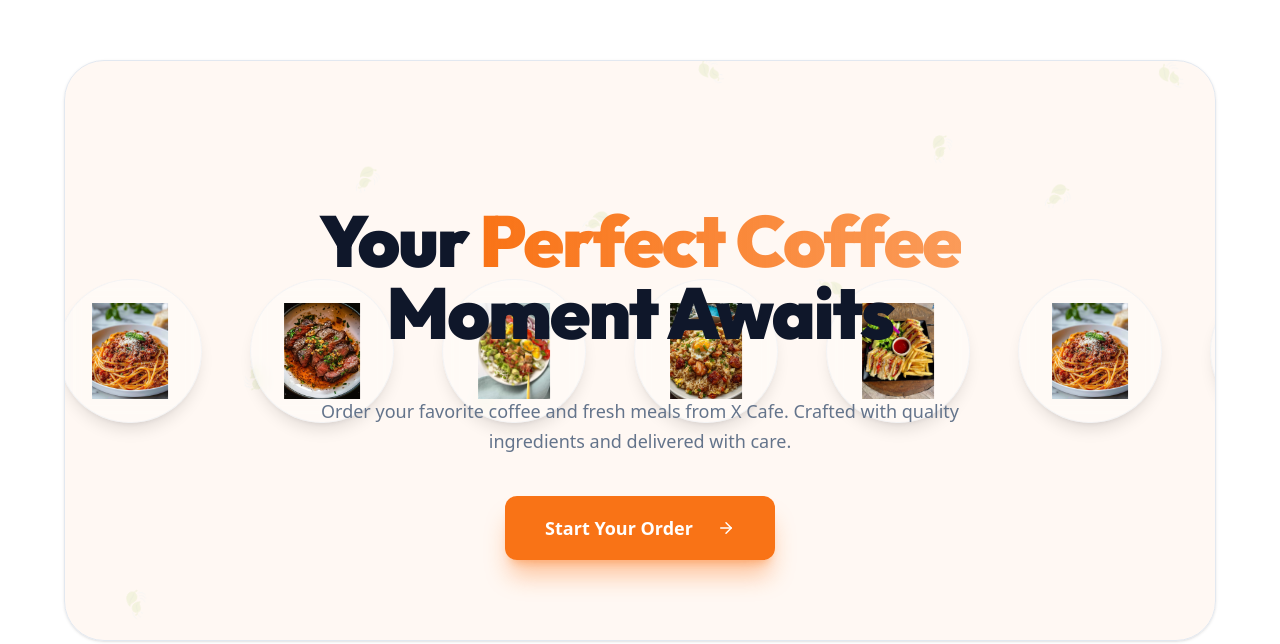
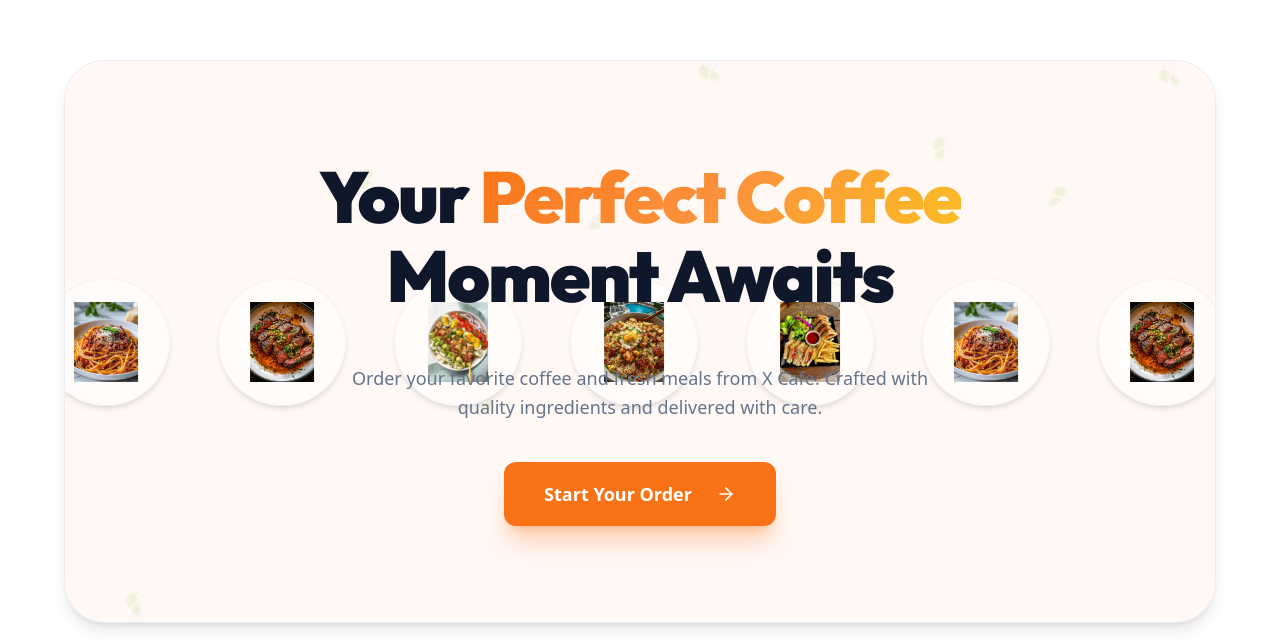
Before and after one commit to Yeabtsega-Tesfaye/x-cafe, a Next.js app: page / in a window 1280 px wide. Shown: the part 5416-6060 px from the top of the page. Built offline with nearby package versions, Linux system fonts and the light colour scheme; no server answers.

Commit message:
feat: changes some codes

```diff
--- a/components/sections/CTA.tsx
+++ b/components/sections/CTA.tsx
@@ -14,37 +14,23 @@ const foodItems = [
 ];
 
 const rainItems = [
-  { left: 5, delay: 0 },
-  { left: 15, delay: 2 },
-  { left: 25, delay: 4 },
-  { left: 35, delay: 1 },
-  { left: 45, delay: 3 },
-  { left: 55, delay: 5 },
-  { left: 65, delay: 1.5 },
-  { left: 75, delay: 3.5 },
-  { left: 85, delay: 2.5 },
-  { left: 95, delay: 4.5 },
+ { left: 5, delay: 0 }, { left: 15, delay: 2 }, { left: 25, delay: 4 },
+ { left: 35, delay: 1 }, { left: 45, delay: 3 }, { left: 55, delay: 5 },
+ { left: 65, delay: 1.5 }, { left: 75, delay: 3.5 }, { left: 85, delay: 2.5 }, { left: 95, delay: 4.5 },
 ];
 
 export default function CTA() {
  return (
-    <section className="px-6 py-24 lg:px-8 bg-background overflow-hidden">
-      <div className="relative mx-auto max-w-7xl overflow-hidden rounded-[2.5rem] border border-border bg-accent/5 px-8 py-20 text-center shadow-sm">
-
-        {/* Falling leaves - background layer */}
-        <div className="absolute inset-0 z-0 pointer-events-none overflow-hidden">
+   <section className="relative overflow-hidden bg-white px-4 py-16 sm:px-6 sm:py-20 lg:px-8 lg:py-24">
+     <div className="relative mx-auto max-w-7xl overflow-hidden rounded-[2rem] border border-border/60 bg-[#FFF8F5] px-6 py-20 text-center shadow-lg sm:rounded-[2.5rem] sm:px-8 sm:py-24">
+       {/* Falling Leaves */}
+       <div className="pointer-events-none absolute inset-0 z-0 overflow-hidden">
          {rainItems.map((item, i) => (
            <motion.div
              key={i}
              className="absolute text-2xl opacity-10"
-              style={{
-                left: `${item.left}%`,
-                top: `-10%`,
-              }}
-              animate={{
-                y: ["-10vh", "110vh"],
-                rotate: [0, 360, 720],
-              }}
+             style={{ left: `${item.left}%`, top: "-10%" }}
+             animate={{ y: ["-10vh", "110vh"], rotate: [0, 360, 720] }}
              transition={{
                duration: 10 + i * 0.8,
                repeat: Infinity,
@@ -57,31 +43,26 @@ export default function CTA() {
          ))}
        </div>
 
-        {/* Horizontal scrolling plates - background layer */}
-        <div className="absolute left-0 right-0 z-0 pointer-events-none" style={{ top: "50%", transform: "translateY(-50%)" }}>
+       {/* Scrolling Food Plates */}
+       <div className="pointer-events-none absolute inset-x-0 top-1/2 z-0 -translate-y-1/2">
          <div className="w-full overflow-hidden py-4">
            <motion.div
-              className="flex gap-12"
-              animate={{
-                x: ["0%", "-50%"],
-              }}
-              transition={{
-                duration: 20,
-                repeat: Infinity,
-                ease: "linear",
-              }}
+             className="flex gap-8 sm:gap-12"
+             animate={{ x: ["0%", "-50%"] }}
+             transition={{ duration: 20, repeat: Infinity, ease: "linear" }}
            >
              {[...foodItems, ...foodItems, ...foodItems].map((item, idx) => (
                <div
                  key={idx}
-                  className="flex-shrink-0 w-36 h-36 rounded-full bg-background/30 backdrop-blur-sm border border-border/40 shadow-lg flex items-center justify-center overflow-hidden"
+                 className="flex h-24 w-24 flex-shrink-0 items-center justify-center overflow-hidden rounded-full border border-border/40 bg-white/50 shadow-md backdrop-blur-sm sm:h-32 sm:w-32"
                >
-                  <div className="relative w-24 h-24">
+                 <div className="relative h-16 w-16 sm:h-20 sm:w-20">
                    <Image
                      src={item.image}
                      alt={item.name}
                      fill
                      className="object-contain"
+                     sizes="128px"
                    />
                  </div>
                </div>
@@ -90,26 +71,33 @@ export default function CTA() {
          </div>
        </div>
 
-        {/* Content - on top of everything */}
+       {/* Content */}
        <div className="relative z-10 mx-auto max-w-3xl">
          <FadeUp delay={0.1}>
-            <h2 className="mt-8 text-5xl font-black tracking-tight text-text-primary md:text-6xl lg:text-7xl">
-              Your <span className="text-transparent bg-clip-text bg-gradient-to-r from-accent to-accent/70">Perfect Coffee</span> Moment Awaits
+           <h2 className="text-4xl font-black leading-[1.1] tracking-tight text-text-primary sm:text-5xl md:text-6xl lg:text-7xl">
+             Your{" "}
+             <span className="text-gradient">Perfect Coffee</span>
+             <br />
+             Moment Awaits
            </h2>
          </FadeUp>
 
          <FadeUp delay={0.2}>
-            <p className="mx-auto mt-6 max-w-2xl text-lg leading-relaxed text-text-secondary">
-              Order your favorite coffee and fresh meals from X Cafe.
-              Crafted with quality ingredients and delivered with care.
+           <p className="mx-auto mt-6 max-w-xl text-base leading-relaxed text-text-secondary sm:text-lg">
+             Order your favorite coffee and fresh meals from X Cafe. Crafted
+             with quality ingredients and delivered with care.
            </p>
          </FadeUp>
 
          <FadeUp delay={0.3}>
-            <button className="group mt-10 inline-flex h-16 items-center justify-center gap-3 rounded-button bg-accent px-10 text-lg font-bold text-white shadow-xl shadow-accent/40 transition-all duration-300 hover:-translate-y-1.5 hover:brightness-95 hover:shadow-accent/60 focus-visible:outline-none focus-visible:ring-2 focus-visible:ring-accent focus-visible:ring-offset-2">
+           <motion.button
+             whileHover={{ scale: 1.03, y: -2 }}
+             whileTap={{ scale: 0.97 }}
+             className="group mt-10 inline-flex h-14 items-center gap-3 rounded-button bg-accent px-8 text-base font-bold text-white shadow-xl shadow-accent/30 transition-all duration-300 hover:shadow-2xl hover:shadow-accent/40 sm:h-16 sm:px-10 sm:text-lg"
+           >
              Start Your Order
-              <ArrowRight size={18} className="transition-transform duration-300 group-hover:translate-x-1" />
-            </button>
+             <ArrowRight className="h-5 w-5 transition-transform duration-300 group-hover:translate-x-1" />
+           </motion.button>
          </FadeUp>
        </div>
      </div>
```
Lines whose indentation alone changed are shown as unchanged.
